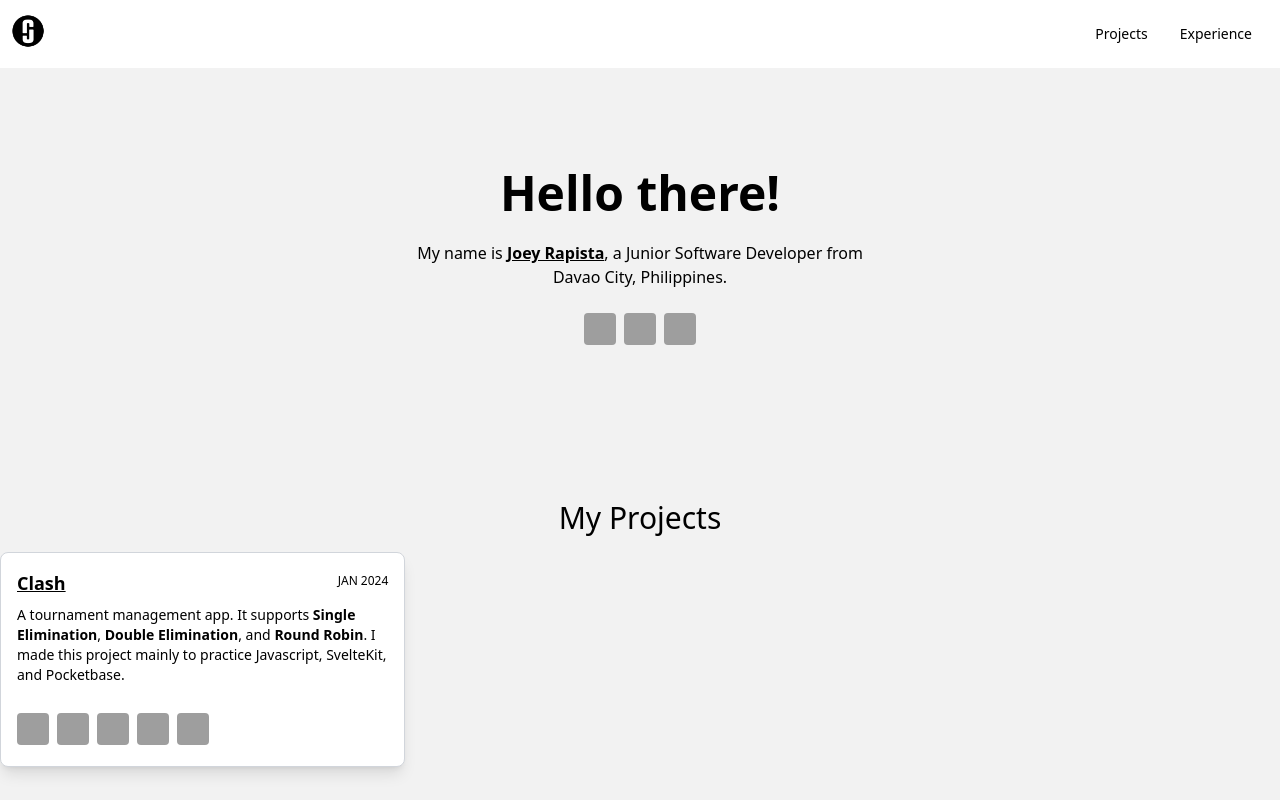
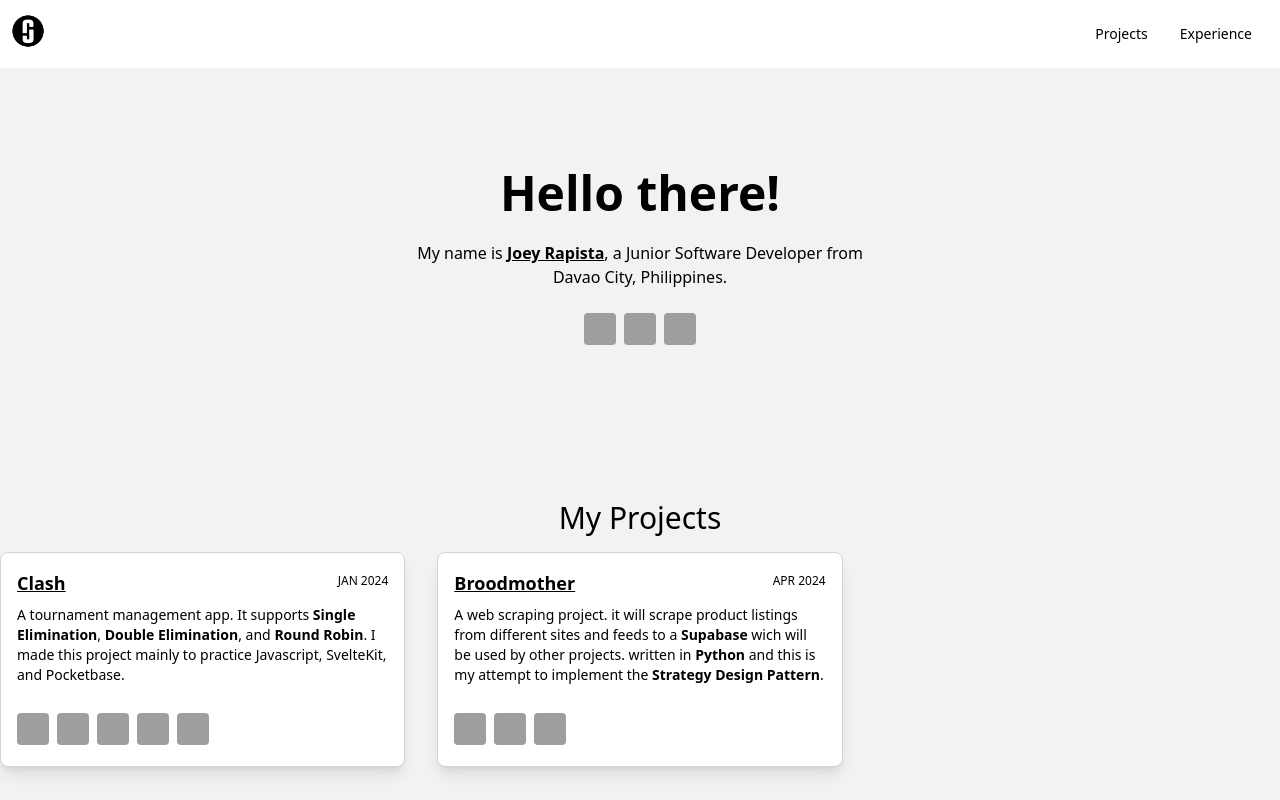
Before and after one commit to r-joey/portfolio, a plain HTML site: page index.html in a window 1280 px wide. Shown: the top 800 px of the page. Drawn offline with nearby package versions, Linux system fonts and the light colour scheme; grey boxes are pictures that could not be loaded.

Commit message:
added new project and adjusted the bottom padding

```diff
--- a/index.html
+++ b/index.html
@@ -133,6 +133,44 @@
                 </div>
             </div>
 
+            <div class="relative overflow-hidden rounded-lg border border-gray-300 bg-white mx-4 lg:mx-0 p-2 shadow-lg">
+                <div class="flex flex-col justify-between rounded-md p-2">
+
+                    <div class="space-y-2 text-sm text-muted-foreground">
+                         <div class="flex justify-between">
+                             <h3 class="font-bold text-lg">
+                                 <a href="https://github.com/r-joey/broodmother" target="_blank" class="underline">Broodmother</a>
+                             </h3>
+                             <span class="text-xs font-thin mt-1">APR 2024</span>
+                         </div>
+                        <p>
+                          A web scraping project. it will scrape product listings from different sites and feeds to a <strong>Supabase</strong> wich will be used by other projects. written in <strong>Python</strong> and this is my attempt to implement the <strong>Strategy Design Pattern</strong>.
+                        </p>
+                         <br>
+                        <div class="flex gap-2">
+                            <div class="avatar tooltip" data-tip="Python">
+                                <div class="w-8 rounded">
+                                    <img src="https://banner2.cleanpng.com/20190623/yp/kisspng-python-computer-icons-programming-language-executa-5d0f0aa79779a6.6143656815612668556205.jpg" alt="Tailwind-CSS-Avatar-component" />
+                                </div>
+                            </div>
+                            <a href="https://supabase.com/" target="_blank">
+                                <div class="avatar tooltip" data-tip="Supabase">
+                                    <div class="w-8 rounded">
+                                        <img src="https://s4-recruiting.cdn.greenhouse.io/external_greenhouse_job_boards/logos/400/588/400/original/profile_pic.png?1665772600" alt="Tailwind-CSS-Avatar-component" />
+                                    </div>
+                                </div>
+                            </a>
+                            <a href="https://github.com/r-joey/broodmother" target="_blank">
+                                <div class="avatar tooltip" data-tip="Code on Github">
+                                    <div class="w-8 rounded">
+                                        <img src="https://cdn-icons-png.flaticon.com/512/25/25231.png" alt="Tailwind-CSS-Avatar-component" />
+                                    </div>
+                                </div>
+                            </a>
+                        </div>
+                    </div>
+                </div>
+            </div>
 
 
         </div>
@@ -141,7 +179,7 @@
     <!-- PROJECTS END -->
 
 
-    <section id="experience" class="container pb-96 lg:mx-auto py-12">
+    <section id="experience" class="container pb-24 lg:mx-auto py-12">
 
         <div class="mx-auto flex max-w-[58rem] flex-col mb-4 items-center space-y-4 text-center">
             <h2 class="font-heading text-lg leading-[1.1] sm:text-1xl md:text-3xl">My Experience</h2>
```
